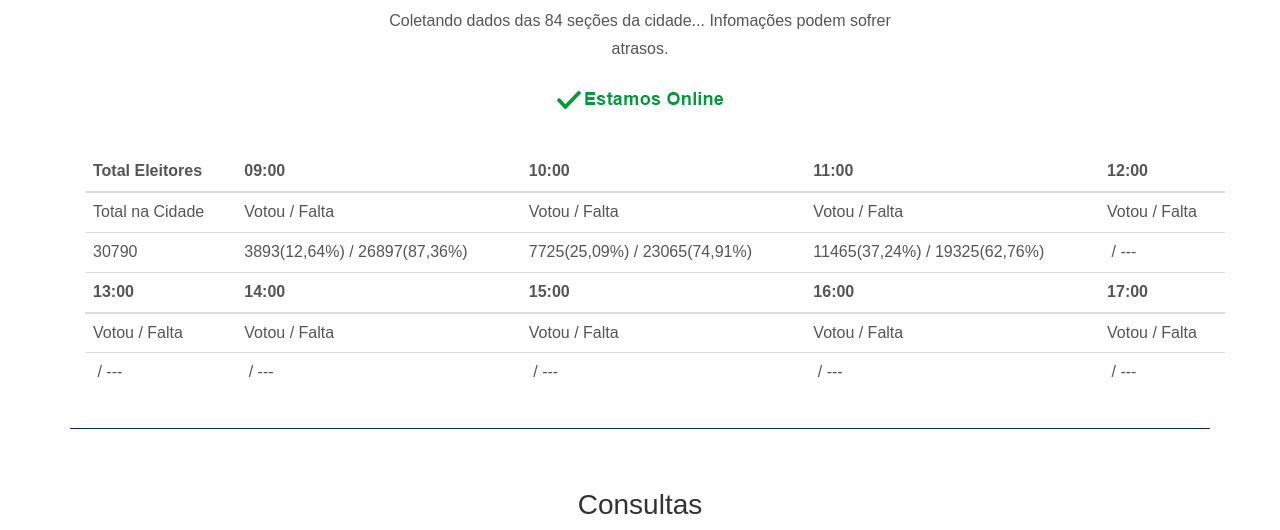
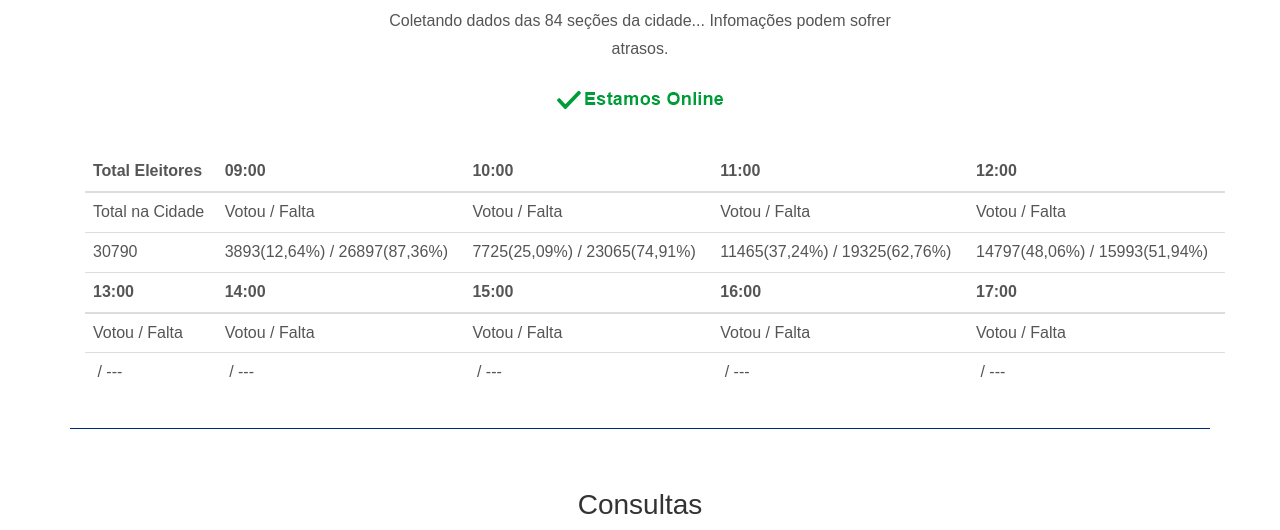
Before and after one commit to VotaVargem/VotaVargem.github.io, a plain HTML site: page index.html in a window 1280 px wide. Shown: the part 250-780 px from the top of the page. Drawn offline with nearby package versions, Linux system fonts and the light colour scheme.

Commit message:
Update index.html

```diff
--- a/index.html
+++ b/index.html
@@ -84,7 +84,7 @@
 		                        <td>3893(12,64%)&nbsp;/&nbsp;26897(87,36%)</td> <!-- Linha 2 Coluna 2 -->
 		                        <td>7725(25,09%)&nbsp;/&nbsp;23065(74,91%)</td> <!-- Linha 2 Coluna 3 -->
 		                        <td>11465(37,24%)&nbsp;/&nbsp;19325(62,76%)</td> <!-- Linha 2 Coluna 4 -->
-		                        <td>&nbsp;/&nbsp;---</td> <!-- Linha 2 Coluna 5 -->
+		                        <td>14797(48,06%)&nbsp;/&nbsp;15993(51,94%)</td> <!-- Linha 2 Coluna 5 -->
 		                </tr>
 			</tbody>
 			<!-- TABELA 2 -->
```
